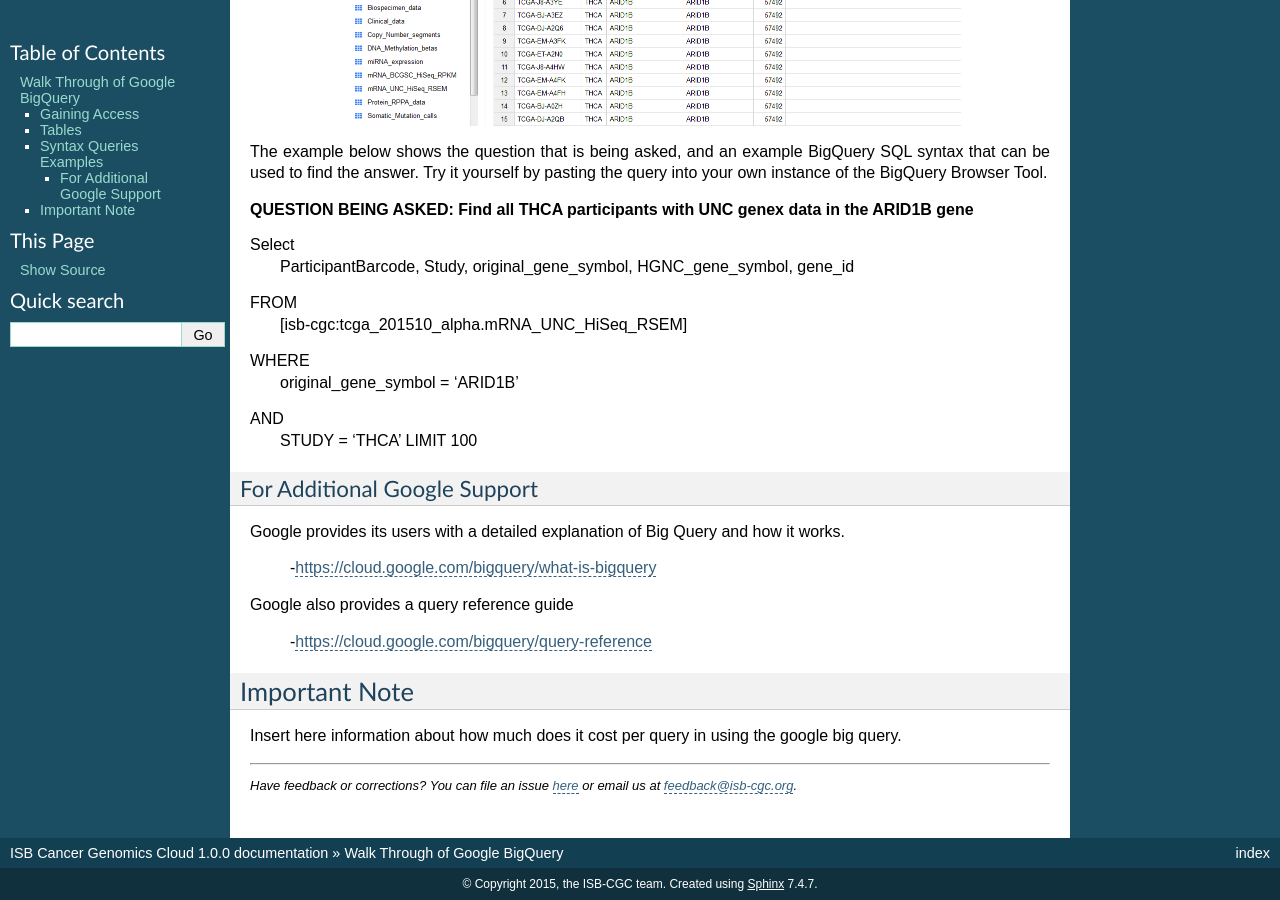
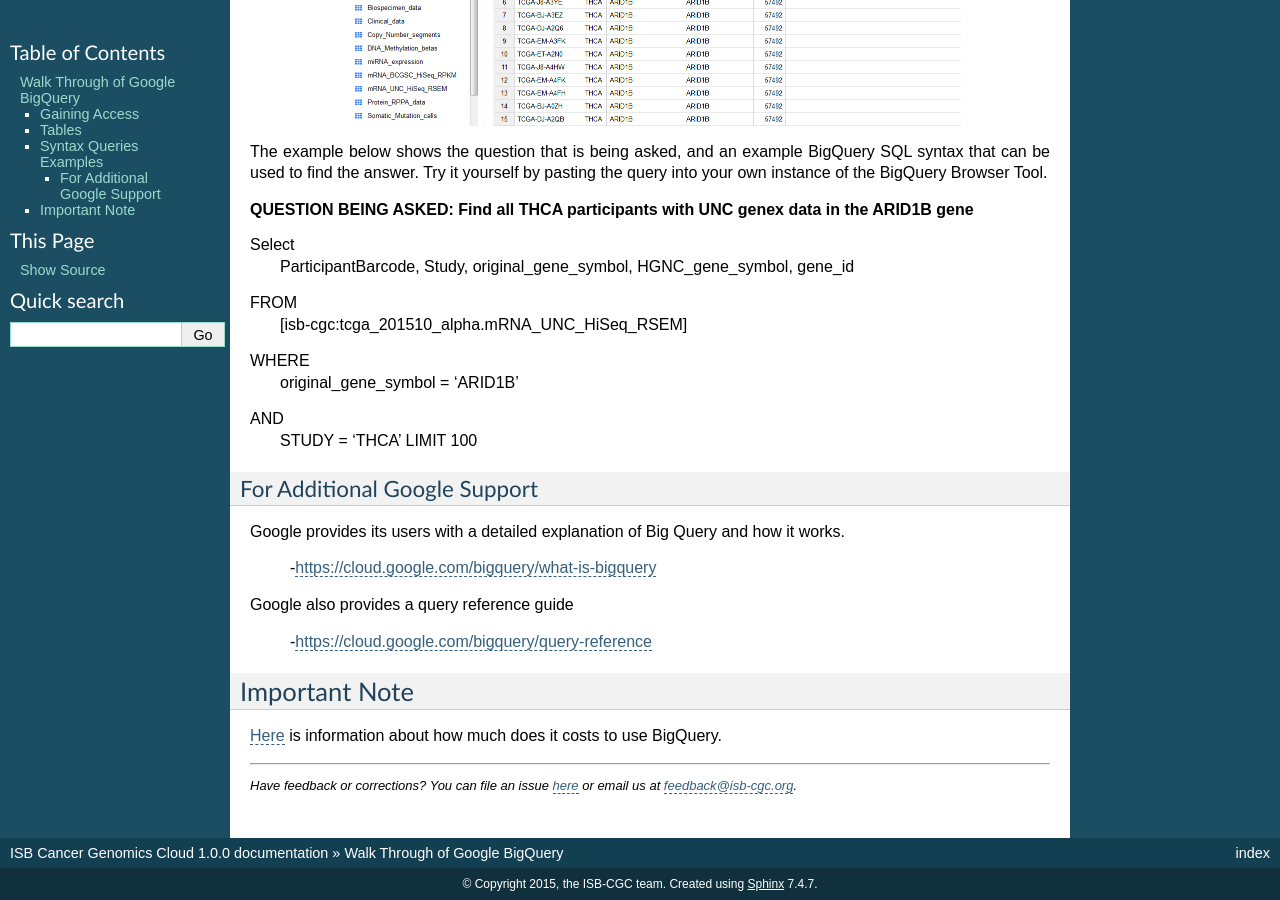
Before and after one commit to isb-cgc/readthedocs, a Sphinx documentation site: the page built from docs/source/sections/progapi/bigqueryGUI/WalkthroughOfGoogleBigQuery.rst, in a window 1280 px wide and 900 px high, scrolled down 1643 px. Built offline with Sphinx 7.4.7, drawn with Linux system fonts in a browser that asks for light colours.

Commit message:
Update WalkthroughOfGoogleBigQuery.rst

```diff
--- a/docs/source/sections/progapi/bigqueryGUI/WalkthroughOfGoogleBigQuery.rst
+++ b/docs/source/sections/progapi/bigqueryGUI/WalkthroughOfGoogleBigQuery.rst
@@ -79,4 +79,4 @@ Google also provides a query reference guide
 ***************
 Important Note
 ***************
-Insert here information about how much does it cost per query in using the google big query.
+`Here <https://cloud.google.com/bigquery/pricing>`_ is information about how much does it costs to use BigQuery.
```
